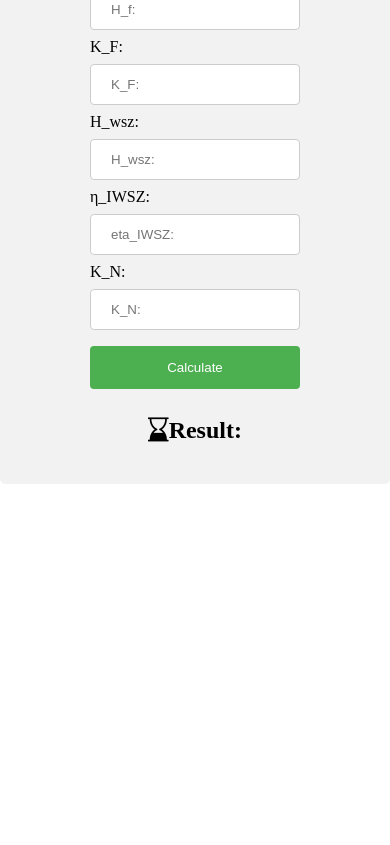
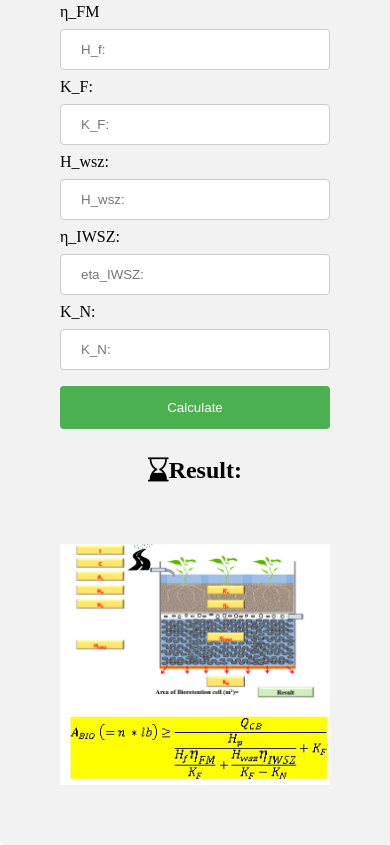
Before and after one commit to IbniMukhtar/FormulaCalculator, a plain HTML site: page index.html in a window 390 px wide. Shown: the part 676-1521 px from the top of the page. Before the commit the page ends 1160 px from the top, so only its background shows below. Drawn offline with Linux system fonts and the light colour scheme.

Commit message:
added formula image on the index page

```diff
--- a/index.html
+++ b/index.html
@@ -7,13 +7,14 @@
   *{
     margin: 0px;
     padding: 0px;
+    box-sizing: border-box;
   }
-  form{
+  /* form{
     width: 60%;
     margin-left: 20%;
      margin-right: 20%;
      display: inline-block;
-  }
+  } */
 input[type=number], select {
   width: 100%;
   padding: 12px 20px;
@@ -93,6 +94,39 @@ div {
     text-align: left;
   }
 }
+
+.main-container{
+    display: flex;
+    justify-content: flex-start;
+    flex-wrap: wrap;
+}
+.form-container{
+    width: 30%;
+}
+.image-container{
+    display: flex;
+    flex-direction: column;
+    align-content: center;
+    justify-content: center;
+    width: 70%;
+}
+#formula-image{
+    /* width: 100%; */
+    /* object-fit: cover; */
+}
+@media screen and (max-width: 600px) {
+    .main-container{
+        display: flex;
+        flex-direction: column;
+    }
+    .form-container{
+        width: 100%;
+    }
+    .image-container{
+        width: 100%;
+    }
+}
+
 </style>
 <body>
 <div class="container">
@@ -108,11 +142,13 @@ div {
   <div>
     <h1 style="text-align: center;">First Formula</h1>
   </div>
+<div class="main-container">
+    <div class="form-container">
         <form id="finalform">
+            <label>Q_CB:I value: </label>
+            <input type="number" name="Q_CB: I value:" placeholder="Q_CB: I value">
             <label>Q_CB:C value: </label>
             <input type="number" name="Q_CB: C value:" placeholder="Q_CB: C value">
-    <label>Q_CB:I value: </label>
-    <input type="number" name="Q_CB: I value:" placeholder="Q_CB: I value">
             <label>Q_CB:A value: </label>
             <input type="number" name="Q_CB: A value:" placeholder="Q_CB: A value">
 
@@ -137,6 +173,12 @@ div {
                     <i class="fa fa-hourglass-end" aria-hidden="true"></i>Result:
                     <span id="rst" style="color:red;"> </span>
                 </h2>
+            </div>
+    </div>
+    <div class="image-container">
+        <img id="formula-image" src="./image.png" />
+        <img src="./form1.jpeg">
+    </div>
     </div>
 </div>
 </body>
```
Also changed, not shown: form1.jpeg (renamed from WhatsApp Image 2023-01-13 at 8.19.48 PM (1).jpeg), form2.jpeg (renamed from WhatsApp Image 2023-01-13 at 8.19.48 PM.jpeg), image.png (added). Lines whose indentation alone changed are shown as unchanged.
